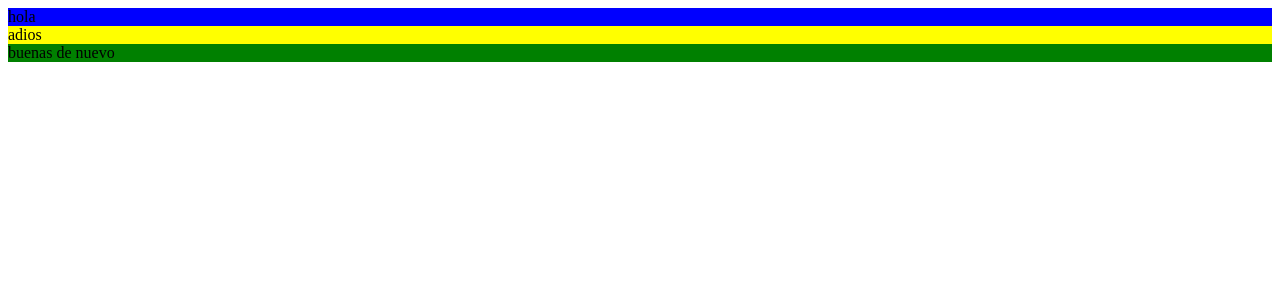
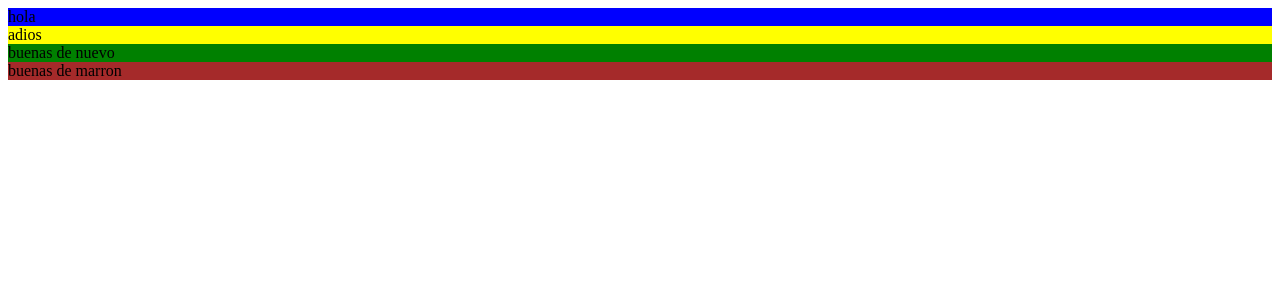
Before and after one commit to richy8822/tienda, a PHP site: page / in a window 1280 px wide. Shown: the top 300 px of the page. Run offline with PHP 8.4, Linux system fonts and the light colour scheme.

Commit message:
creamos el div marron

```diff
--- a/index.php
+++ b/index.php
@@ -18,6 +18,8 @@
     <div class="fondoverde">
       <?php echo "buenas de nuevo"; ?>
     </div>
-
+    <div class="fondMarron">
+      <?php echo "buenas de marron"; ?>
+    </div>
   </body>
 </html>
--- a/styles.css
+++ b/styles.css
@@ -7,3 +7,6 @@
 .fondoverde{
     background-color: green;
 }
+.fondMarron{
+    background-color: brown;
+}
```
